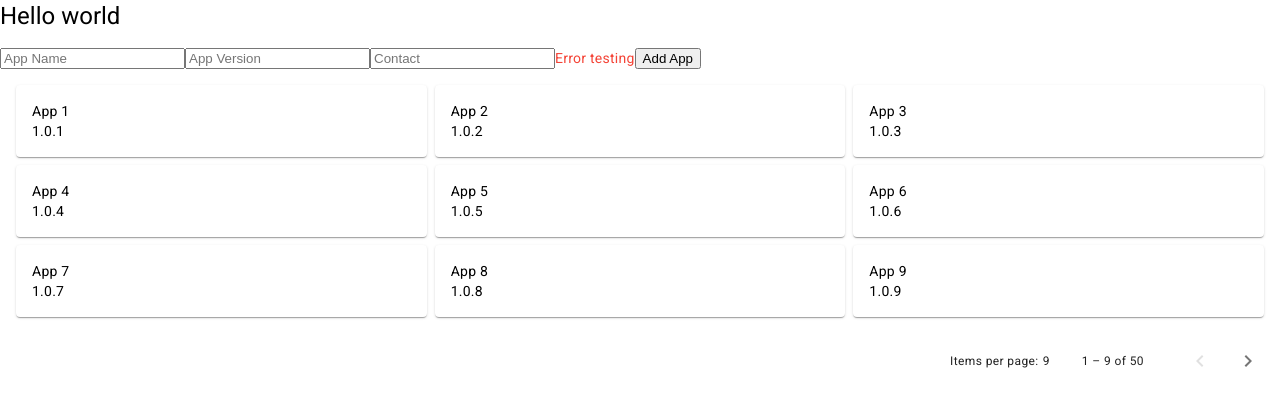
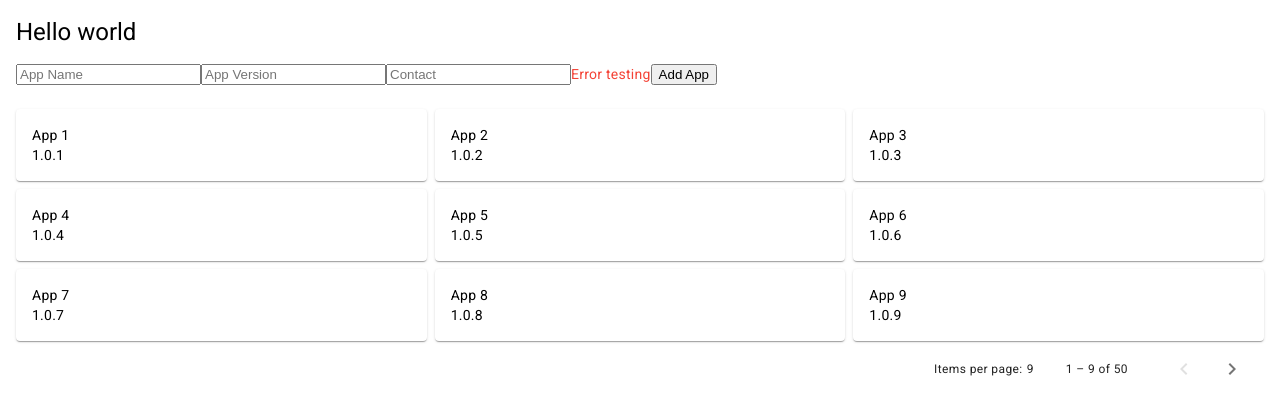
Before and after one commit to lucasnramos/app-phone-simulator, an Angular app: page / in a window 1280 px wide. Shown: the top 414 px of the page. Built offline with nearby package versions, Linux system fonts and the light colour scheme.

Commit message:
feat: add margin to whole app container

```diff
--- a/src/app/app.component.html
+++ b/src/app/app.component.html
@@ -1,3 +1,4 @@
+<div class="app-wrapper">
   <h1>Hello world</h1>
 
   <app-form></app-form>
@@ -12,3 +13,4 @@
     </ng-container>
   </div>
   <mat-paginator [pageSizeOptions]="[9]"></mat-paginator>
+</div>
--- a/src/app/app.component.scss
+++ b/src/app/app.component.scss
@@ -1,7 +1,11 @@
+.app-wrapper {
+  margin: 1rem;
+}
+
 .app-list-container {
   display: grid;
-  margin: 1rem;
   gap: 0.5rem;
+  margin-top: 1.5rem;
 
   @media screen and (min-width: 300px) {
     grid-template-columns: repeat(2, 1fr);
```
Lines whose indentation alone changed are shown as unchanged.
